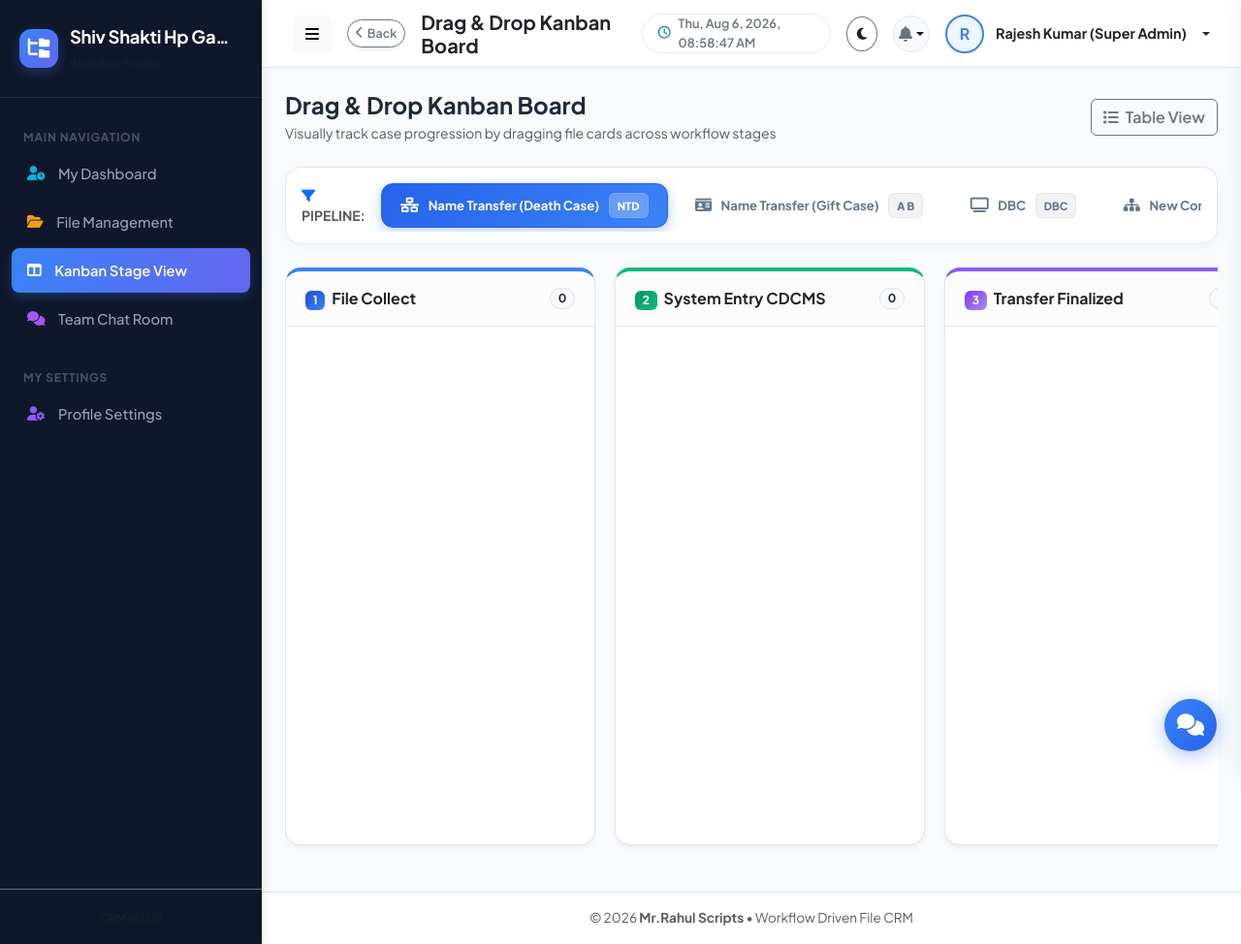
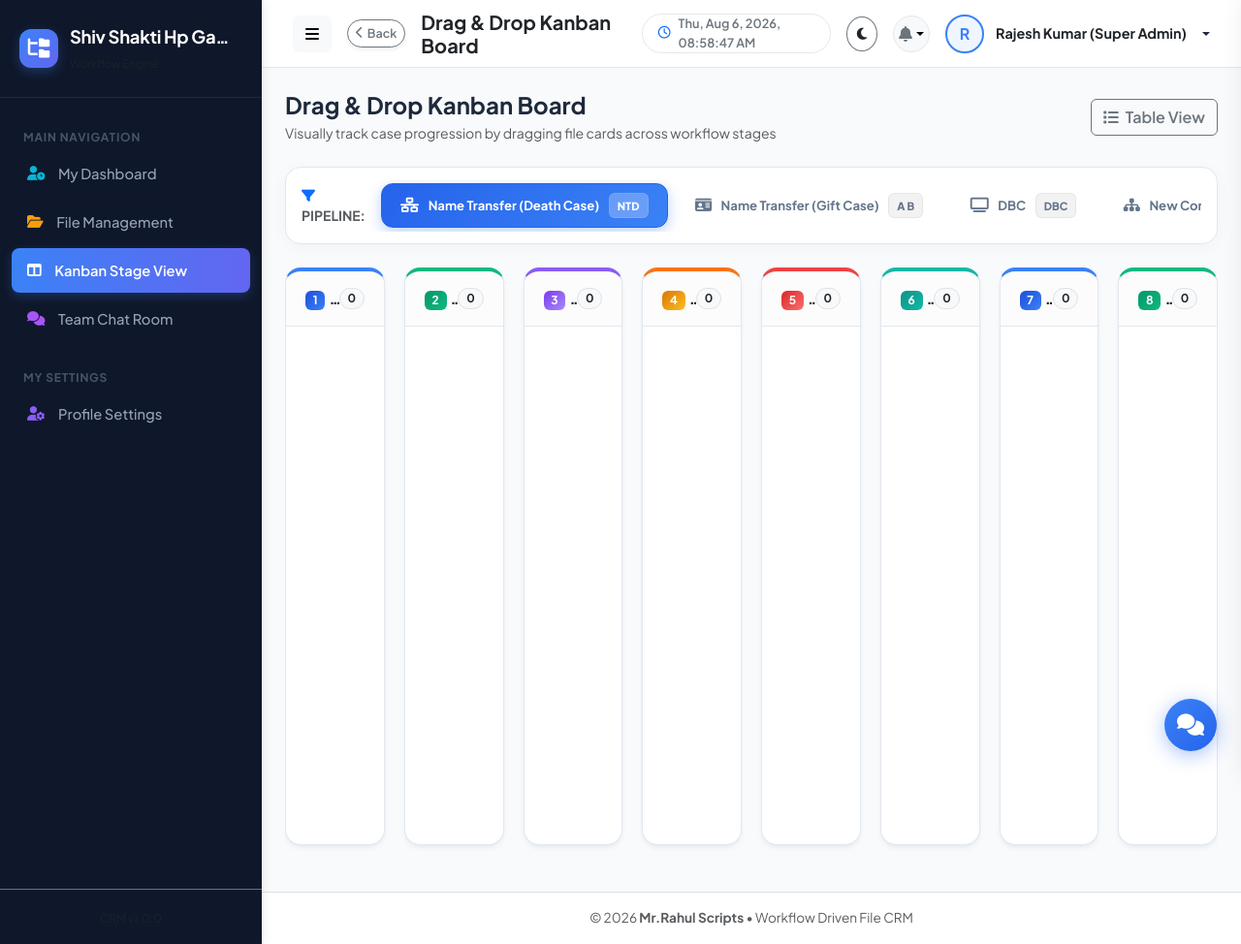
Before and after one commit to rahulmaithili/FILE-WORKFLOW, a PHP site: page /employee/kanban.php in a window 1280 px wide. Shown: the whole page at 97% size. Run offline with PHP 8.4, Linux system fonts and the light colour scheme; a user stored in the database is signed in; data comes from the database, SQL or seed files in the repository; data that the repository does not hold is empty; some libraries are stand-ins or nearby versions.

Commit message:
Optimize Kanban Board columns to fit desktop screens perfectly without horizontal scrollbar

```diff
--- a/assets/css/style.css
+++ b/assets/css/style.css
@@ -1081,3 +1081,18 @@ body {
 
 .chevron-withdrawn { background-color: #e11d48; color: #ffffff !important; }
 .chevron-withdrawn.active { background-color: #be123c; }
+
+/* Screen-Fit responsive Kanban columns (removes horizontal scrollbar on desktops) */
+@media (min-width: 992px) {
+  .kanban-board {
+    overflow-x: hidden !important;
+  }
+  .kanban-column {
+    min-width: 0 !important;
+    max-width: none !important;
+    flex: 1 1 0% !important;
+  }
+  .kanban-column-header div {
+    max-width: 100% !important;
+  }
+}
```
